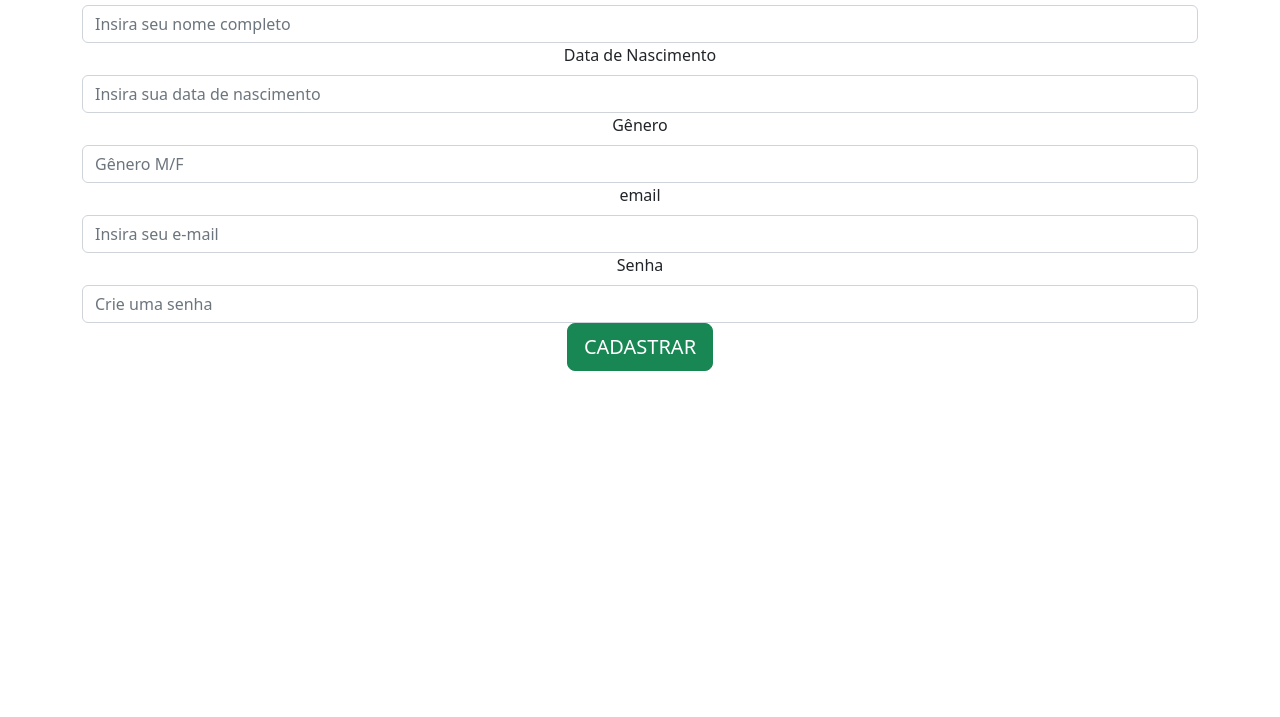
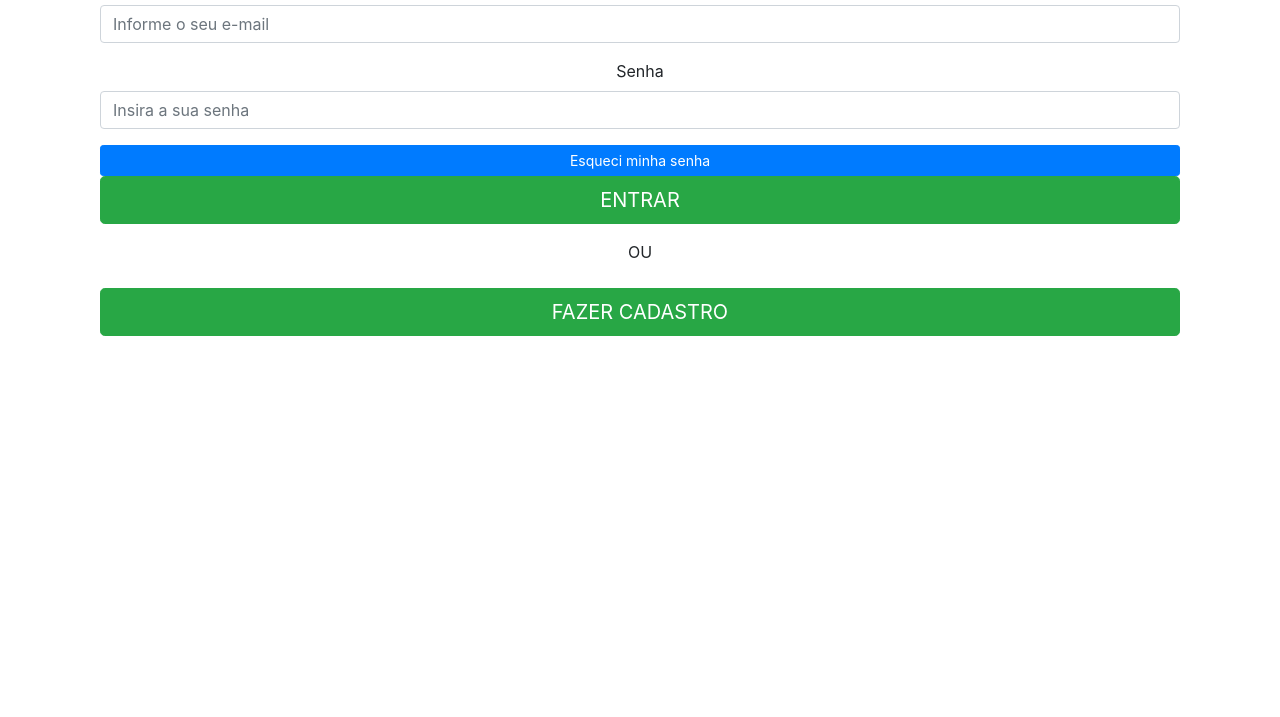
Before and after one commit to abeljr05/FINT---GIT, a plain HTML site: page index.html in a window 1280 px wide. Shown: the part 83-800 px from the top of the page. Drawn offline with nearby package versions, Linux system fonts and the light colour scheme.

Commit message:
Add files via upload

```diff
--- a/index.html
+++ b/index.html
@@ -1,49 +1,64 @@
 <!doctype html>
 <html lang="pt-br">
   <head>
+    <!-- Required meta tags -->
     <meta charset="utf-8">
-    <meta name="viewport" content="width=device-width, initial-scale=1">
-    <title>Cadastro</title>
-    <link href="https://cdn.jsdelivr.net/npm/bootstrap@5.2.0-beta1/dist/css/bootstrap.min.css" rel="stylesheet" integrity="sha384-0evHe/X+R7YkIZDRvuzKMRqM+OrBnVFBL6DOitfPri4tjfHxaWutUpFmBp4vmVor" crossorigin="anonymous">
+    <meta name="viewport" content="width=device-width, initial-scale=1, shrink-to-fit=no">
+    <title>Login</title>
+    <!-- Bootstrap CSS -->
+    <link rel="stylesheet" href="https://cdn.jsdelivr.net/npm/bootstrap@5.2.0-beta1/dist/css/bootstrap.rtl.min.css" integrity="sha384-dc2NSrAXbAkjrdm9IYrX10fQq9SDG6Vjz7nQVKdKcJl3pC+k37e7qJR5MVSCS+wR" crossorigin="anonymous">
+    <link rel="stylesheet" href="css/bootstrap.min.css">
+    <link rel="stylesheet" href="css/css.css"
   </head>
+
   <body>
 
-    <script src="https://cdn.jsdelivr.net/npm/bootstrap@5.2.0-beta1/dist/js/bootstrap.bundle.min.js" integrity="sha384-pprn3073KE6tl6bjs2QrFaJGz5/SUsLqktiwsUTF55Jfv3qYSDhgCecCxMW52nD2" crossorigin="anonymous"></script>
-    <div class="container text-center">
-        <h1>FAÇA SEU CADASTRO</h1>
+    <div class="container text-center" id="telalogin">
+      <h1>LOGIN</h1>
+        <div class="container">
             <form>
                 <div class="form-group">
-              <label for="nome" class="form-label">Nome completo</label>
-              <input type="nome" class="form-control" id="nome" aria-describedby="nome" placeholder="Insira seu nome completo">
+                  <label for="Email" class="form-label">E-mail</label>
+                  <input type="email" class="form-control" id="email" aria-describedby="email" placeholder="Informe o seu e-mail">
                 </div>
 
                 <div class="form-group">
-              <label for="data" class="form-label">Data de Nascimento</label>
-              <input type="data" class="form-control" id="data" aria-describedby="data" placeholder="Insira sua data de nascimento">
+                  <label for="Senha" class="form-label">Senha</label>
+                  <input type="senha" class="form-control" id="senha" aria-describedby="senha" placeholder="Insira a sua senha">
                 </div>
 
                 <div class="form-group">
-                <label for="genero" class="form-label">Gênero</label>
-                <input type="genero" class="form-control" id="genero" aria-describedby="genero" placeholder="Gênero M/F">
+                  <button type="submit" class="btn btn-primary btn-sm btn-block">Esqueci minha senha</button>
+
+                <div class="form-group">
+                    <button type="submit" class="btn btn-success btn-lg btn-block">ENTRAR</button>
                 </div>
 
                 <div class="form-group">
-                <label for="data" class="form-label">email</label>
-                <input type="data" class="form-control" id="email" aria-describedby="email" placeholder="Insira seu e-mail">
+                    <label for="Email" class="form-label">OU</label>
                   </div>
 
                 <div class="form-group">
-                <label for="senha" class="form-label">Senha</label>
-                <input type="senha" class="form-control" id="senha" aria-describedby="senha" placeholder="Crie uma senha">
+                    <button type="submit" class="btn btn-success btn-lg btn-block">FAZER CADASTRO</button>
                 </div>
 
 
 
 
-
-              <div class="form-group text-center">
-                <button type="submit" class="btn btn-success btn-lg btn-block">CADASTRAR</button>
+              </form>
         </div>
       </div>
+
+
+    <!-- Optional JavaScript; choose one of the two! -->
+
+    <!-- Option 1: Bootstrap Bundle with Popper -->
+    <script src="https://cdn.jsdelivr.net/npm/bootstrap@5.2.0-beta1/dist/js/bootstrap.bundle.min.js" integrity="sha384-pprn3073KE6tl6bjs2QrFaJGz5/SUsLqktiwsUTF55Jfv3qYSDhgCecCxMW52nD2" crossorigin="anonymous"></script>
+
+    <!-- Option 2: Separate Popper and Bootstrap JS -->
+    <!--
+    <script src="https://cdn.jsdelivr.net/npm/@popperjs/core@2.11.5/dist/umd/popper.min.js" integrity="sha384-Xe+8cL9oJa6tN/veChSP7q+mnSPaj5Bcu9mPX5F5xIGE0DVittaqT5lorf0EI7Vk" crossorigin="anonymous"></script>
+    <script src="https://cdn.jsdelivr.net/npm/bootstrap@5.2.0-beta1/dist/js/bootstrap.min.js" integrity="sha384-kjU+l4N0Yf4ZOJErLsIcvOU2qSb74wXpOhqTvwVx3OElZRweTnQ6d31fXEoRD1Jy" crossorigin="anonymous"></script>
+    -->
   </body>
 </html>
```
Lines whose indentation alone changed are shown as unchanged.
